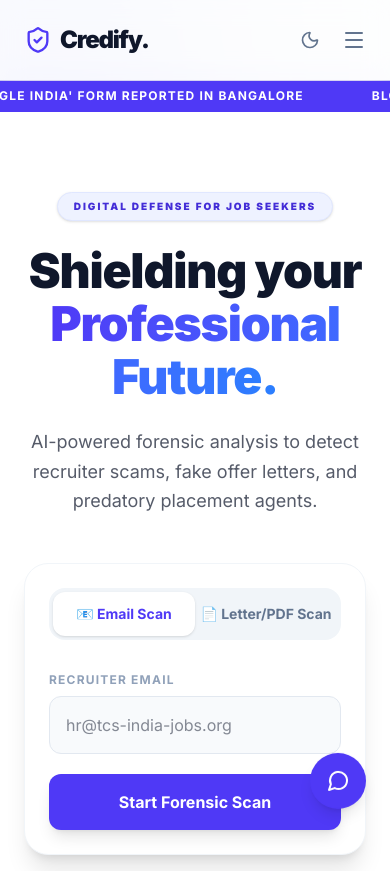
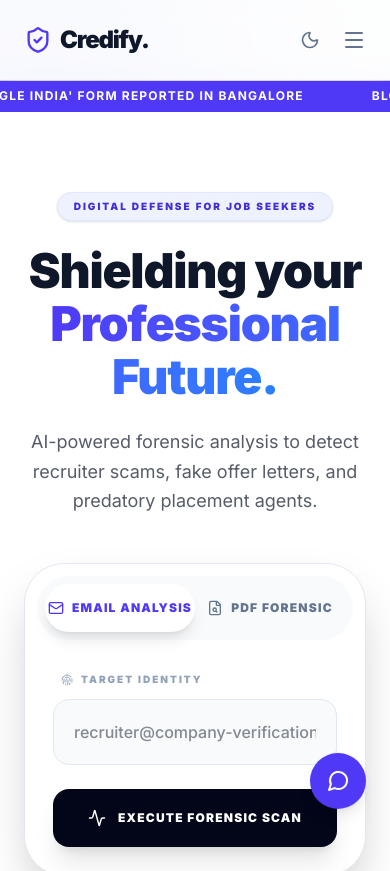
Before and after one commit to MasterSoojan/Credify, a Next.js app: page / in a window 390 px wide. Shown: the top 871 px of the page. Built offline with nearby package versions, Linux system fonts and the light colour scheme.

Commit message:
added home button

```diff
--- a/components/VerificationForm.tsx
+++ b/components/VerificationForm.tsx
@@ -1,51 +1,49 @@
 'use client';
 
 import { useState, useEffect, useRef } from 'react';
+import {
+  ShieldCheck,
+  ShieldAlert,
+  FileSearch,
+  Mail,
+  UploadCloud,
+  AlertTriangle,
+  Fingerprint,
+  Activity
+} from 'lucide-react';
 
 export default function VerificationForm() {
-  // Main states for managing scan process and results
   const [scanType, setScanType] = useState<'email' | 'letter'>('email');
   const [loading, setLoading] = useState<boolean>(false);
   const [result, setResult] = useState<{ trustScore: number; status: string; isVerified: boolean; domain?: string; companyName?: string; aiSummary?: string } | null>(null);
   const [scanStep, setScanStep] = useState<number>(0);
   const [errorMessage, setErrorMessage] = useState<string>('');
-
-  // Input states for form fields
   const [email, setEmail] = useState('');
   const [letterText, setLetterText] = useState('');
-
-  // States for handling File Uploads when scanning 'letter'
   const [file, setFile] = useState<File | null>(null);
   const fileInputRef = useRef<HTMLInputElement>(null);
 
-  // Predefined forensic steps shown to the user during the scan animation
   const forensicSteps = scanType === 'email'
     ? ["Initializing Deep Scan...", "Checking MX Records...", "Verifying Domain Age...", "Searching Blacklists...", "Analysis Complete."]
-    : ["Extracting Metadata...", "Scanning for Digital Alterations...", "Analyzing Signature Authenticity...", "Checking Template Patterns...", "Analysis Complete."];
+    : ["Extracting Metadata...", "Scanning for Alterations...", "Analyzing Signatures...", "Checking Templates...", "Analysis Complete."];
 
-  // Effect to handle the loading animation sequence
   useEffect(() => {
     let interval: NodeJS.Timeout;
     if (loading) {
-      // Cycle through forensicSteps array every 400ms
       interval = setInterval(() => {
         setScanStep((prev) => (prev < forensicSteps.length - 1 ? prev + 1 : prev));
-      }, 400);
+      }, 500);
     }
     return () => clearInterval(interval);
-  }, [loading, forensicSteps.length]); // Added forensicSteps.length as dependency
+  }, [loading, forensicSteps.length]);
 
   const handleScan = async (e: React.FormEvent) => {
     e.preventDefault();
-    setLoading(true); // Start loading animation
-    setResult(null);  // Clear previous results
-    setErrorMessage(''); // Clear previous errors
+    setLoading(true);
+    setResult(null);
+    setErrorMessage('');
+    setScanStep(0);
 
-    // If a file is attached, we simulate a 2-second delay for "OCR processing"
-    // This provides a better UX showing that analysis is actually taking place
-    await new Promise(r => setTimeout(r, 2000));
-
-    // NEW: Handle file reading for real PDF scanning
     let fileBase64 = "";
     let mimeType = "";
     if (file) {
@@ -65,7 +63,7 @@
         headers: { 'Content-Type': 'application/json' },
         body: JSON.stringify({
             type: scanType,
-            email: scanType === 'email' ? email.trim() : "", // Fix: Don't send stale email in letter scans
+            email: scanType === 'email' ? email.trim() : "",
             letterText: letterText,
             fileName: file?.name || "document",
             fileData: fileBase64,
@@ -73,120 +71,151 @@
         }),
       });
 
-      // --- SECURE ERROR HANDLING ---
       if (!response.ok) {
-        let errorMessage = "An unknown error occurred.";
-        try {
-          // Try to parse the JSON error returned by our new secure API endpoints
-          const errorData = await response.json();
-          errorMessage = errorData.error || errorMessage;
-        } catch {
-          // Fallback if the response isn't valid JSON
-        }
-        console.error("🚨 Backend Error:", errorMessage);
-        setErrorMessage(errorMessage);
-        setLoading(false);
-        return;
+        const errorData = await response.json().catch(() => ({}));
+        throw new Error(errorData.error || "Forensic server unreachable.");
       }
 
       const data = await response.json();
       setResult(data);
-
-    } catch (error) {
-      console.error("🚨 FRONTEND ERROR:", error);
-      setErrorMessage("Frontend connection error. Check your connection.");
+    } catch (error: any) {
+      setErrorMessage(error.message);
     } finally {
       setLoading(false);
     }
   };
 
   return (
-    <div className="bg-white dark:bg-slate-900 p-6 md:p-10 rounded-3xl shadow-xl border border-slate-100 dark:border-slate-800 max-w-2xl mx-auto transition-all duration-300">
+    <div className="bg-white dark:bg-slate-900/80 backdrop-blur-xl p-1 rounded-[2.5rem] shadow-2xl border border-slate-200 dark:border-white/10 max-w-2xl mx-auto overflow-hidden">
 
-      {/* TABS */}
-      <div className="flex p-1 bg-slate-100 dark:bg-slate-800 rounded-2xl mb-8">
-        <button onClick={() => { setScanType('email'); setResult(null); setFile(null); setLetterText(''); }} className={`flex-1 py-3 text-sm font-bold rounded-xl transition-all ${scanType === 'email' ? 'bg-white dark:bg-slate-700 shadow-sm text-indigo-600 dark:text-indigo-400' : 'text-slate-500'}`}>📧 Email Scan</button>
-        <button onClick={() => { setScanType('letter'); setResult(null); setEmail(''); }} className={`flex-1 py-3 text-sm font-bold rounded-xl transition-all ${scanType === 'letter' ? 'bg-white dark:bg-slate-700 shadow-sm text-indigo-600 dark:text-indigo-400' : 'text-slate-500'}`}>📄 Letter/PDF Scan</button>
+      {/* HEADER TABS */}
+      <div className="flex p-2 bg-slate-100/50 dark:bg-slate-950/50 rounded-[2.2rem] m-2">
+        <button
+          onClick={() => { setScanType('email'); setResult(null); }}
+          className={`flex items-center justify-center gap-2 flex-1 py-4 text-xs font-black uppercase tracking-widest rounded-3xl transition-all ${scanType === 'email' ? 'bg-white dark:bg-slate-800 shadow-lg text-indigo-600 dark:text-cyan-400' : 'text-slate-500'}`}
+        >
+          <Mail size={16} /> Email Analysis
+        </button>
+        <button
+          onClick={() => { setScanType('letter'); setResult(null); }}
+          className={`flex items-center justify-center gap-2 flex-1 py-4 text-xs font-black uppercase tracking-widest rounded-3xl transition-all ${scanType === 'letter' ? 'bg-white dark:bg-slate-800 shadow-lg text-indigo-600 dark:text-cyan-400' : 'text-slate-500'}`}
+        >
+          <FileSearch size={16} /> PDF Forensic
+        </button>
       </div>
 
-      <form onSubmit={handleScan} className="flex flex-col gap-5 text-left">
+      <div className="p-6 md:p-8">
+        <form onSubmit={handleScan} className="space-y-6">
           {scanType === 'email' ? (
-          <div>
-            <label className="block text-xs font-bold uppercase tracking-widest text-slate-400 mb-2">Recruiter Email</label>
-            <input type="email" required placeholder="hr@tcs-india-jobs.org" className="w-full p-4 bg-slate-50 dark:bg-slate-800 border border-slate-200 dark:border-slate-700 rounded-xl outline-none text-slate-900 dark:text-white" value={email} onChange={(e) => setEmail(e.target.value)} />
+            <div className="group">
+              <label className="flex items-center gap-2 text-[10px] font-black uppercase tracking-[0.2em] text-slate-400 mb-3 ml-2">
+                <Fingerprint size={12} /> Target Identity
+              </label>
+              <input
+                type="email"
+                required
+                placeholder="recruiter@company-verification.com"
+                className="w-full p-5 bg-slate-50 dark:bg-slate-800/50 border border-slate-200 dark:border-slate-700 rounded-2xl outline-none focus:ring-2 focus:ring-indigo-500 dark:focus:ring-cyan-500 transition-all text-slate-900 dark:text-white font-medium"
+                value={email}
+                onChange={(e) => setEmail(e.target.value)}
+              />
             </div>
           ) : (
-          <div className="space-y-4">
-            {/* FILE UPLOAD ZONE */}
+            <div className="space-y-6">
               <div
                 onClick={() => fileInputRef.current?.click()}
-              className={`border-2 border-dashed rounded-2xl p-8 text-center cursor-pointer transition-all ${file ? 'border-indigo-500 bg-indigo-50/50' : 'border-slate-200 dark:border-slate-700 hover:border-indigo-400'}`}
+                className={`group border-2 border-dashed rounded-[2rem] p-10 text-center cursor-pointer transition-all ${file ? 'border-cyan-500 bg-cyan-500/5' : 'border-slate-200 dark:border-slate-800 hover:border-indigo-400 dark:hover:border-cyan-500/40'}`}
               >
                 <input type="file" ref={fileInputRef} className="hidden" accept=".pdf,.jpg,.png" onChange={(e) => setFile(e.target.files?.[0] || null)} />
-              <div className="text-4xl mb-2">{file ? '✅' : '📁'}</div>
-              <p className="text-sm font-bold text-slate-600 dark:text-slate-300">
-                {file ? file.name : 'Click to upload Offer Letter (PDF/IMG)'}
+                <UploadCloud size={40} className={`mx-auto mb-4 ${file ? 'text-cyan-500' : 'text-slate-400'}`} />
+                <p className="text-sm font-black text-slate-700 dark:text-slate-200">
+                  {file ? file.name : 'DROP OFFER LETTER HERE'}
                 </p>
-              <p className="text-xs text-slate-400 mt-1">Maximum size: 5MB</p>
+                <p className="text-[10px] font-bold text-slate-400 mt-2 tracking-widest uppercase italic">Secure PDF/IMG Analysis</p>
               </div>
 
-            <div className="relative">
-                <div className="absolute inset-0 flex items-center"><span className="w-full border-t dark:border-slate-800"></span></div>
-                <div className="relative flex justify-center text-xs uppercase"><span className="bg-white dark:bg-slate-900 px-2 text-slate-400">Or paste text</span></div>
+              <div className="relative flex items-center gap-4 py-2">
+                <div className="flex-1 h-[1px] bg-slate-200 dark:bg-slate-800"></div>
+                <span className="text-[10px] font-black text-slate-400 uppercase tracking-tighter">Forensic Text OCR</span>
+                <div className="flex-1 h-[1px] bg-slate-200 dark:bg-slate-800"></div>
               </div>
 
-            <textarea placeholder="Paste letter content here if you don't have the file..." rows={3} className="w-full p-4 bg-slate-50 dark:bg-slate-800 border border-slate-200 dark:border-slate-700 rounded-xl outline-none text-slate-900 dark:text-white resize-none" value={letterText} onChange={(e) => setLetterText(e.target.value)} />
+              <textarea
+                placeholder="Paste raw text if file is unavailable..."
+                rows={3}
+                className="w-full p-5 bg-slate-50 dark:bg-slate-800/50 border border-slate-200 dark:border-slate-700 rounded-2xl outline-none text-slate-900 dark:text-white resize-none"
+                value={letterText}
+                onChange={(e) => setLetterText(e.target.value)}
+              />
             </div>
           )}
 
-        <button type="submit" disabled={loading} className="w-full bg-indigo-600 hover:bg-indigo-700 disabled:bg-indigo-400 text-white font-bold py-4 rounded-xl transition-all shadow-lg flex justify-center items-center">
+          <button
+            type="submit"
+            disabled={loading}
+            className="w-full bg-slate-950 dark:bg-indigo-600 hover:bg-slate-800 dark:hover:bg-indigo-700 disabled:opacity-50 text-white font-black py-5 rounded-2xl transition-all shadow-xl flex justify-center items-center gap-3 active:scale-[0.98] group"
+          >
             {loading ? (
-            <div className="flex items-center gap-3">
-              <div className="w-5 h-5 border-2 border-white/30 border-t-white rounded-full animate-spin"></div>
-              <span className="animate-pulse">{forensicSteps[scanStep]}</span>
-            </div>
-          ) : `Start Forensic Scan`}
+              <>
+                <div className="w-5 h-5 border-2 border-white/20 border-t-white rounded-full animate-spin"></div>
+                <span className="animate-pulse text-xs tracking-widest uppercase">{forensicSteps[scanStep]}</span>
+              </>
+            ) : (
+              <>
+                <Activity size={18} className="group-hover:animate-pulse" />
+                <span className="tracking-widest uppercase text-xs">Execute Forensic Scan</span>
+              </>
+            )}
           </button>
 
-        {/* Error UI Block */}
           {errorMessage && (
-          <div className="p-4 bg-red-50 dark:bg-red-900/20 border border-red-200 dark:border-red-800/50 rounded-xl text-red-600 dark:text-red-400 text-sm font-medium animate-in slide-in-from-top-2">
-            <div className="flex items-center gap-2">
-              <span className="text-base">⚠️</span>
+            <div className="p-4 bg-red-500/10 border border-red-500/20 rounded-2xl text-red-500 text-xs font-bold flex items-center gap-3 animate-in fade-in slide-in-from-top-2">
+              <AlertTriangle size={16} />
               {errorMessage}
-            </div>
             </div>
           )}
         </form>
 
-      {/* Results Section */}
+        {/* --- RESULTS PANEL --- */}
         {result && (
-        <div className={`mt-8 p-6 rounded-2xl text-left border animate-in zoom-in duration-300 ${result.trustScore > 80 ? 'bg-green-50 dark:bg-green-900/20 border-green-200 dark:border-green-800/50' : 'bg-red-50 dark:bg-red-900/20 border-red-200 dark:border-red-800/50'}`}>
-          <div className="flex justify-between items-center mb-3">
-            <h4 className="text-lg font-bold text-slate-900 dark:text-white">TrustScore: {result.trustScore}/100</h4>
-            <span className={`px-3 py-1 rounded-full text-[10px] font-black uppercase ${result.trustScore > 80 ? 'bg-green-200 text-green-800' : 'bg-red-200 text-red-800'}`}>{result.status}</span>
+          <div className={`mt-10 p-8 rounded-[2rem] border animate-in zoom-in duration-500 ${result.trustScore > 80 ? 'bg-emerald-500/5 border-emerald-500/20' : 'bg-red-500/5 border-red-500/20'}`}>
+            <div className="flex justify-between items-start mb-6">
+              <div>
+                <h4 className="text-3xl font-black tracking-tighter dark:text-white mb-1">
+                  Score: {result.trustScore}%
+                </h4>
+                <div className={`flex items-center gap-2 text-[10px] font-black uppercase tracking-widest ${result.trustScore > 80 ? 'text-emerald-500' : 'text-red-500'}`}>
+                  {result.trustScore > 80 ? <ShieldCheck size={14} /> : <ShieldAlert size={14} />}
+                  {result.status}
+                </div>
+              </div>
+              <div className="text-right">
+                <p className="text-[10px] font-black text-slate-400 uppercase tracking-widest">Case ID</p>
+                <p className="text-xs font-mono text-slate-500">#{Math.random().toString(36).substr(2, 9).toUpperCase()}</p>
+              </div>
             </div>
 
-          {/* Tweaked this to display the Supabase domain/verification message clearly */}
-          <p className="text-sm opacity-80 leading-relaxed text-slate-700 dark:text-slate-300">
+            <div className="p-5 bg-white dark:bg-slate-950/50 rounded-2xl border border-slate-100 dark:border-white/5 mb-6">
+               <p className="text-sm font-medium leading-relaxed text-slate-600 dark:text-slate-300">
                 {result.isVerified
-              ? `Verification Successful: The sender (${result.domain}) is an officially registered and verified employer. This document appears safe.`
-              : result.domain === 'Unknown' || !result.domain
-                ? "Warning: No verifiable corporate domain found in this document. Proceed with extreme caution."
-                : `Target Domain (${result.domain}) is NOT registered in our verified employer database. High risk of impersonation.`}
+                  ? `Authenticated: The entity (${result.domain}) matches our secure database of legitimate corporations.`
+                  : `Alert: The source (${result.domain || 'Unknown'}) failed our verification protocol.`}
               </p>
+            </div>
 
-          {/* AI Forensic Insight */}
             {result.aiSummary && (
-            <div className="mt-4 pt-4 border-t border-black/5 dark:border-white/5">
-              <h5 className="text-[10px] font-black uppercase tracking-widest text-slate-400 mb-2">AI Forensic Insight</h5>
-              <p className="text-xs italic text-slate-600 dark:text-slate-400 bg-black/5 dark:bg-white/5 p-3 rounded-lg border-l-2 border-indigo-500">
+              <div className="space-y-3">
+                <div className="flex items-center gap-2 text-[10px] font-black uppercase tracking-[0.2em] text-indigo-500 dark:text-cyan-400">
+                  <Activity size={12} /> Neural Analysis Report
+                </div>
+                <div className="text-xs italic leading-relaxed text-slate-500 dark:text-slate-400 p-4 bg-slate-50 dark:bg-slate-900 rounded-xl border-l-4 border-indigo-500">
                   "{result.aiSummary}"
-              </p>
+                </div>
               </div>
             )}
           </div>
         )}
       </div>
+    </div>
   );
 }
```
Also changed, not shown: components/Navbar.tsx (+18 -50 lines). Lines whose indentation alone changed are shown as unchanged.
